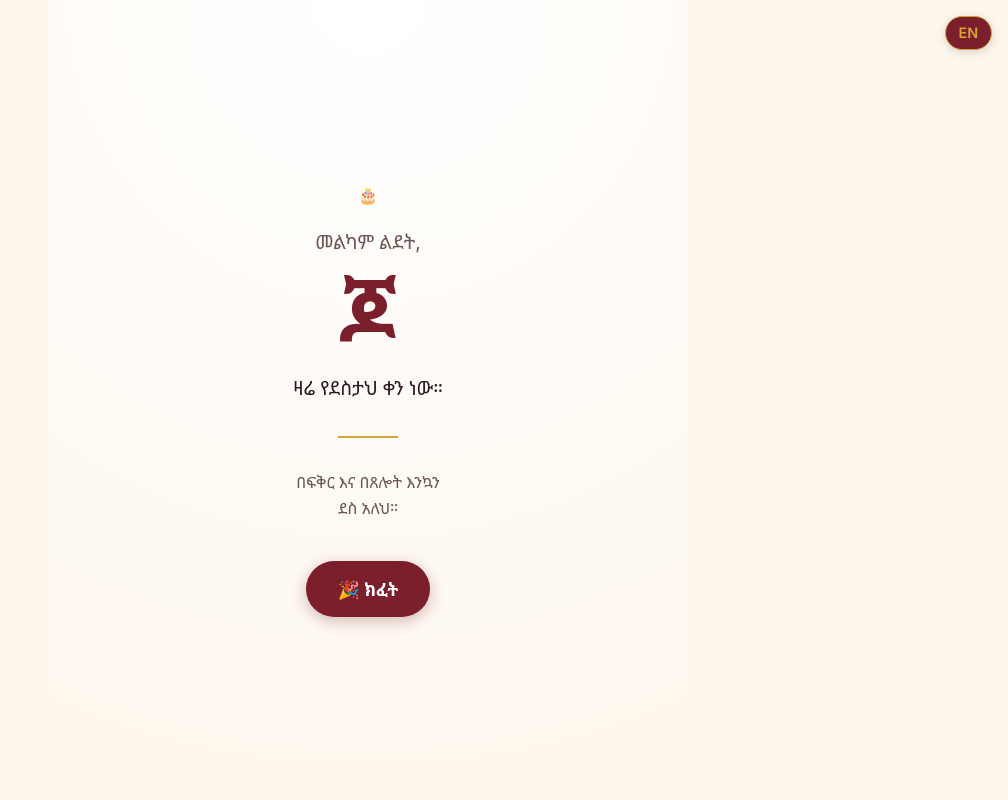
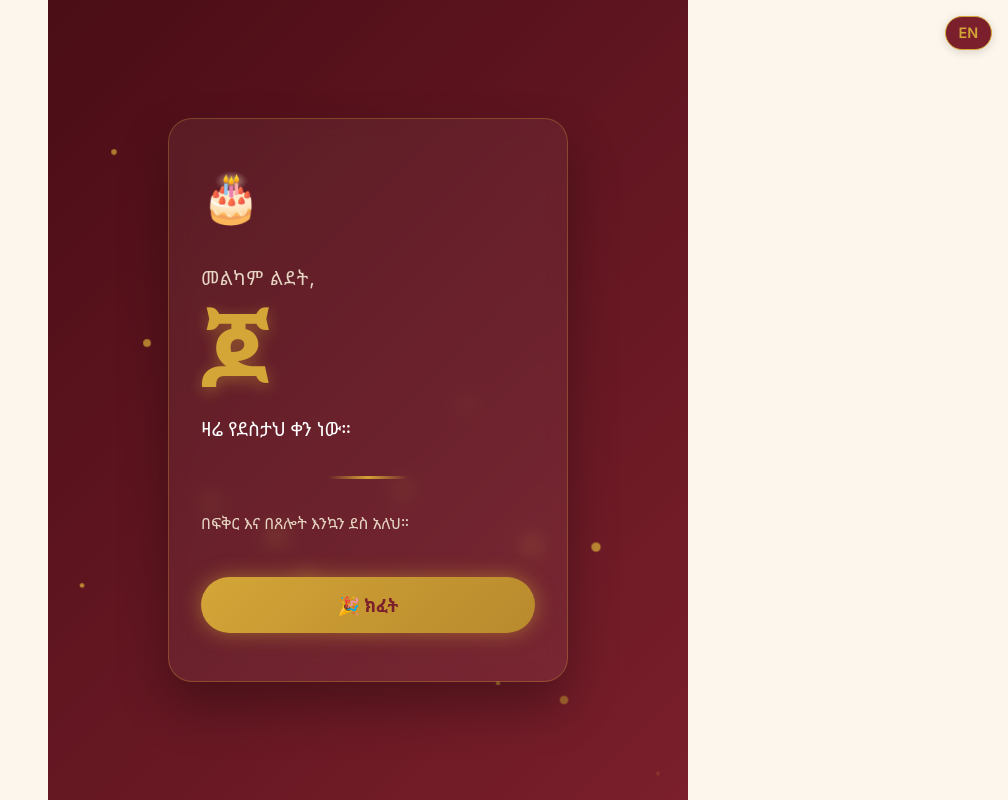
Before and after one commit to singiten/verse, a React (Vite) app: page / in a window 1280 px wide. Shown: the top 800 px of the page, without its empty margins (272-1280 px from the left). Built offline with nearby package versions, Linux system fonts and the light colour scheme.

Commit message:
Implement attractive hero section with animations
Added a new hero section with background gradient, floating particles, and glassmorphism card. Updated styles for various elements including buttons and text.

```diff
--- a/src/styles/sections.css
+++ b/src/styles/sections.css
@@ -20,69 +20,155 @@ section {
 }
 
 /* Hero Section */
+/* =========================================
+   NEW: Attractive Hero Section
+   ========================================= */
 .hero {
-  min-height: 100dvh; /* 100dvh is best for mobile */
+  min-height: 100dvh;
   display: flex;
   align-items: center;
   justify-content: center;
-  text-align: center;
-  background: radial-gradient(circle at top, #fff 0%, var(--cream) 100%);
+  position: relative;
+  overflow: hidden;
+  /* Deep maroon to dark red gradient */
+  background: linear-gradient(135deg, #4a0d16 0%, #7a1f2b 100%);
   padding: 2rem 1.5rem;
 }
 
-.hero-content {
-  animation: fadeIn 1.2s ease-out;
+/* Floating Particles (Gold sparks) */
+.particles-container {
+  position: absolute;
+  top: 0;
+  left: 0;
+  width: 100%;
+  height: 100%;
+  pointer-events: none;
+  z-index: 0;
+}
+
+.particle {
+  position: absolute;
+  background: var(--gold);
+  border-radius: 50%;
+  opacity: 0.6;
+  animation: floatUpSpark infinite linear;
+}
+
+/* Randomizing particle sizes and positions */
+.particle:nth-child(even) { width: 6px; height: 6px; }
+.particle:nth-child(odd) { width: 4px; height: 4px; }
+.particle:nth-child(3n) { width: 8px; height: 8px; opacity: 0.3; }
+
+.particle-0 { left: 10%; bottom: -10px; animation-duration: 8s; }
+.particle-1 { left: 25%; bottom: -10px; animation-duration: 12s; animation-delay: 2s; }
+.particle-2 { left: 40%; bottom: -10px; animation-duration: 9s; animation-delay: 4s; }
+.particle-3 { left: 55%; bottom: -10px; animation-duration: 14s; animation-delay: 1s; }
+.particle-4 { left: 70%; bottom: -10px; animation-duration: 10s; animation-delay: 5s; }
+.particle-5 { left: 85%; bottom: -10px; animation-duration: 11s; animation-delay: 3s; }
+.particle-6 { left: 95%; bottom: -10px; animation-duration: 13s; animation-delay: 6s; }
+.particle-7 { left: 15%; bottom: -10px; animation-duration: 7s; animation-delay: 2.5s; }
+.particle-8 { left: 35%; bottom: -10px; animation-duration: 15s; animation-delay: 1.5s; }
+.particle-9 { left: 50%; bottom: -10px; animation-duration: 9s; animation-delay: 4.5s; }
+.particle-10 { left: 65%; bottom: -10px; animation-duration: 12s; animation-delay: 0.5s; }
+.particle-11 { left: 80%; bottom: -10px; animation-duration: 8s; animation-delay: 5.5s; }
+.particle-12 { left: 5%; bottom: -10px; animation-duration: 11s; animation-delay: 3.5s; }
+.particle-13 { left: 45%; bottom: -10px; animation-duration: 10s; animation-delay: 7s; }
+.particle-14 { left: 75%; bottom: -10px; animation-duration: 14s; animation-delay: 2s; }
+
+@keyframes floatUpSpark {
+  0% { transform: translateY(0) scale(1); opacity: 0; }
+  20% { opacity: 0.8; }
+  80% { opacity: 0.8; }
+  100% { transform: translateY(-100vh) scale(1.5); opacity: 0; }
+}
+
+/* Glassmorphism Card for the Text */
+.glass-card {
+  background: rgba(255, 255, 255, 0.05);
+  backdrop-filter: blur(10px);
+  -webkit-backdrop-filter: blur(10px);
+  border: 1px solid rgba(212, 165, 55, 0.3);
+  border-radius: 24px;
+  padding: 3rem 2rem;
+  box-shadow: 0 25px 50px rgba(0, 0, 0, 0.3);
+  position: relative;
+  z-index: 1;
+  width: 100%;
+  max-width: 400px;
+  animation: popIn 1s cubic-bezier(0.175, 0.885, 0.32, 1.275);
+}
+
+@keyframes popIn {
+  0% { opacity: 0; transform: scale(0.8) translateY(20px); }
+  100% { opacity: 1; transform: scale(1) translateY(0); }
+}
+
+.hero-badge {
+  font-size: 3rem;
+  margin-bottom: 1rem;
+  animation: bounce 2s infinite;
+}
+
+@keyframes bounce {
+  0%, 100% { transform: translateY(0); }
+  50% { transform: translateY(-10px); }
 }
 
 .hero-greeting {
   font-size: 1.2rem;
-  color: var(--muted);
+  color: #e6d5c3; /* Soft cream */
   margin-bottom: 0.5rem;
+  letter-spacing: 1px;
 }
 
 .hero-name {
-  font-size: clamp(3rem, 15vw, 5rem); /* Huge on mobile, scales down */
-  color: var(--maroon);
+  font-size: clamp(4rem, 20vw, 6rem);
+  color: var(--gold);
   margin: 0;
-  line-height: 1.1;
+  line-height: 1;
+  text-shadow: 0 4px 15px rgba(212, 165, 55, 0.4);
 }
 
 .hero-sub {
   font-size: 1.2rem;
+  color: white;
+  margin-top: 1rem;
   margin-bottom: 2rem;
 }
 
 .hero-divider {
-  width: 60px;
-  height: 2px;
-  background: var(--gold);
+  width: 80px;
+  height: 3px;
+  background: linear-gradient(90deg, transparent, var(--gold), transparent);
   margin: 0 auto 2rem auto;
 }
 
 .hero-love {
   font-size: 1rem;
-  color: var(--muted);
-  max-width: 80%;
+  color: #e6d5c3;
   margin: 0 auto 2.5rem auto;
+  line-height: 1.6;
 }
 
-.primary-btn {
-  background: var(--maroon);
-  color: white;
+/* Glowing CTA Button */
+.glowing-btn {
+  background: linear-gradient(135deg, var(--gold) 0%, #b88a2d 100%);
+  color: var(--maroon);
+  font-weight: 800;
   font-size: 1.1rem;
-  padding: 1rem 2rem;
-  box-shadow: 0 4px 15px rgba(122, 31, 43, 0.3);
-  transition: transform 0.2s;
+  padding: 1rem 2.5rem;
+  border: none;
+  border-radius: 999px;
+  box-shadow: 0 0 20px rgba(212, 165, 55, 0.5);
+  transition: all 0.3s;
+  width: 100%;
 }
 
-.primary-btn:active {
+.glowing-btn:active {
   transform: scale(0.95);
+  box-shadow: 0 0 10px rgba(212, 165, 55, 0.8);
 }
 
-@keyframes fadeIn {
-  from { opacity: 0; transform: translateY(10px); }
-  to { opacity: 1; transform: translateY(0); }
-}
 
 /* Shared Section Styles */
 .section-container {
```
